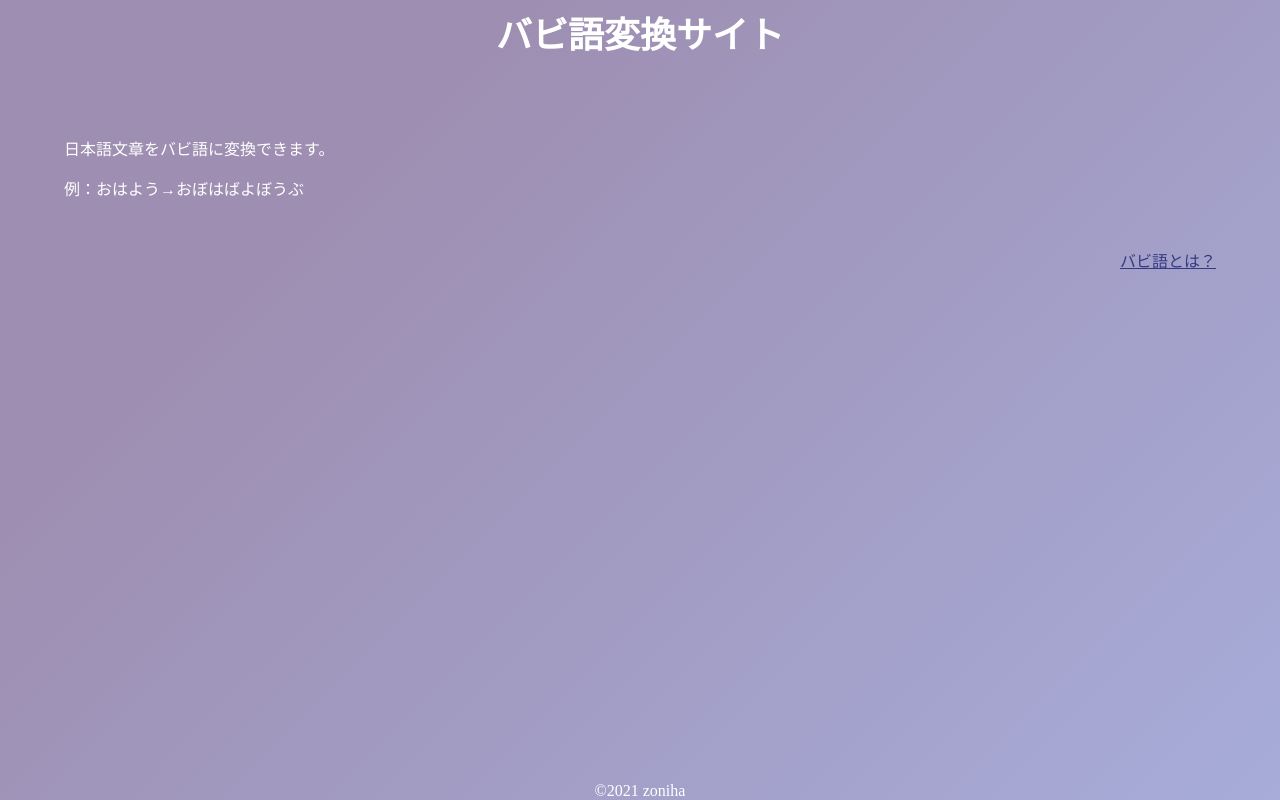
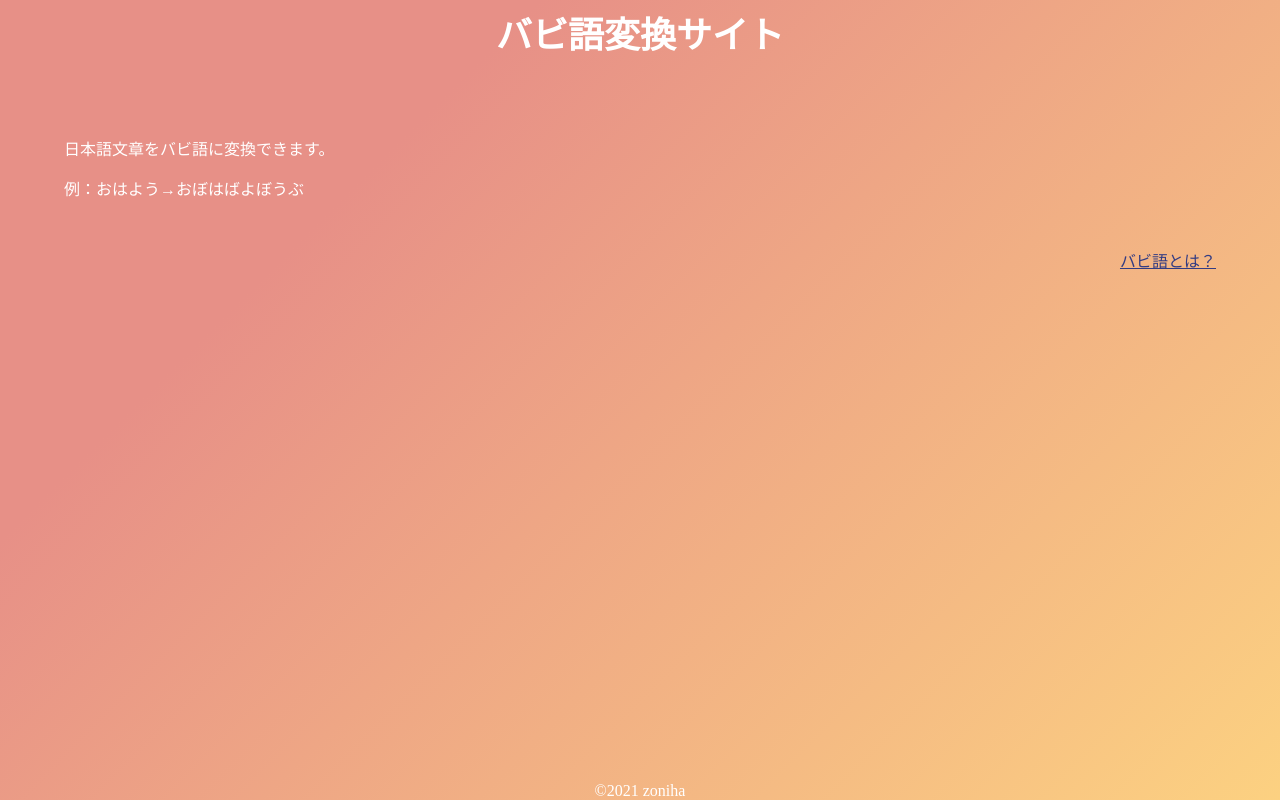
Before and after one commit to rerelurelu/babigo-v2, a React (Vite) app: page / in a window 1280 px wide. Built offline with nearby package versions, Linux system fonts and the light colour scheme.

Commit message:
🎨 layout: Change bg color

```diff
--- a/src/components/PageLayout/Layout/Layout.tsx
+++ b/src/components/PageLayout/Layout/Layout.tsx
@@ -1,16 +1,12 @@
 import { VFC, ReactNode } from 'react';
 import styled from 'styled-components';
-
-// Type
-type Props = {
-  children: ReactNode;
-};
+import { Props } from '../../../types/props/props';
 
 // Component style
 const StMainContainer = styled.div`
   position: relative;
   color: #ffffff;
-  background: linear-gradient(315deg, #a7acd9 0%, #9e8fb2 74%);
+  background: linear-gradient(315deg, #fcd181 0%, #e79087 74%);
   min-height: 100vh;
 `;
 
```
